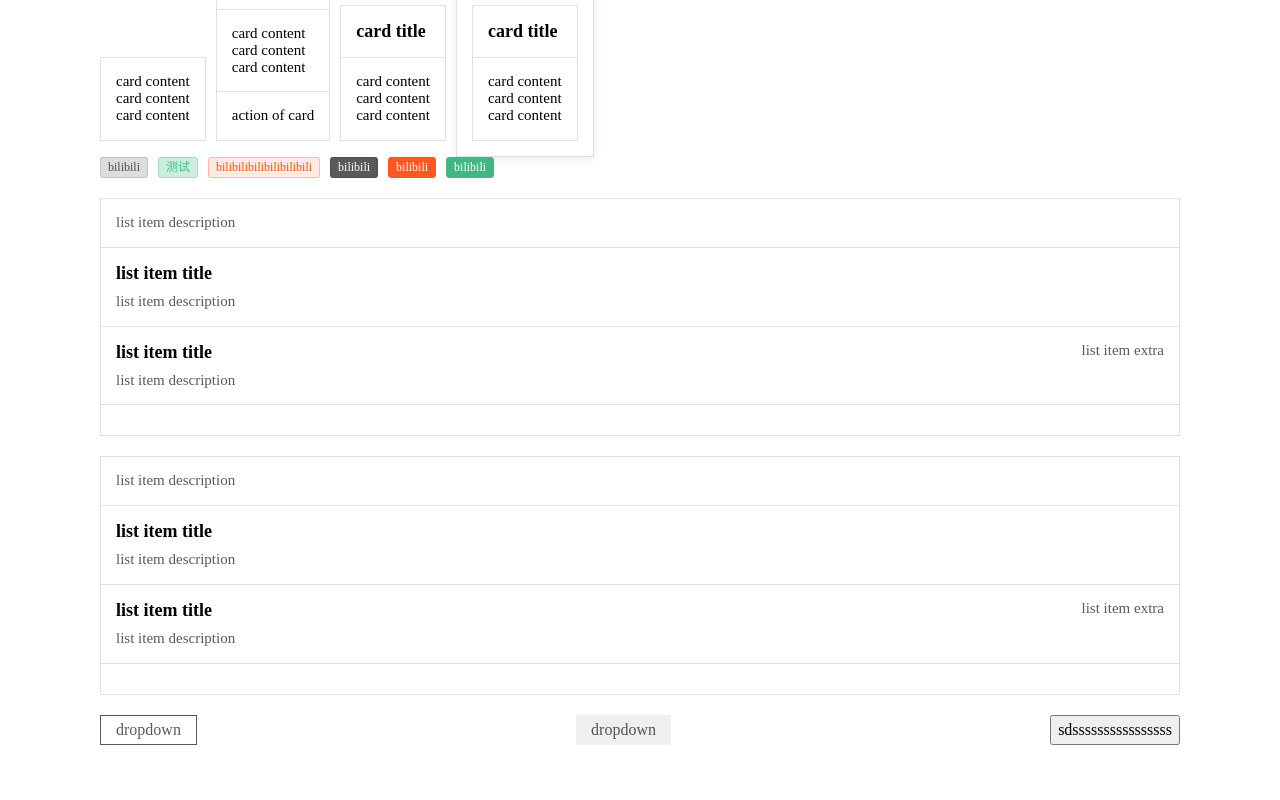
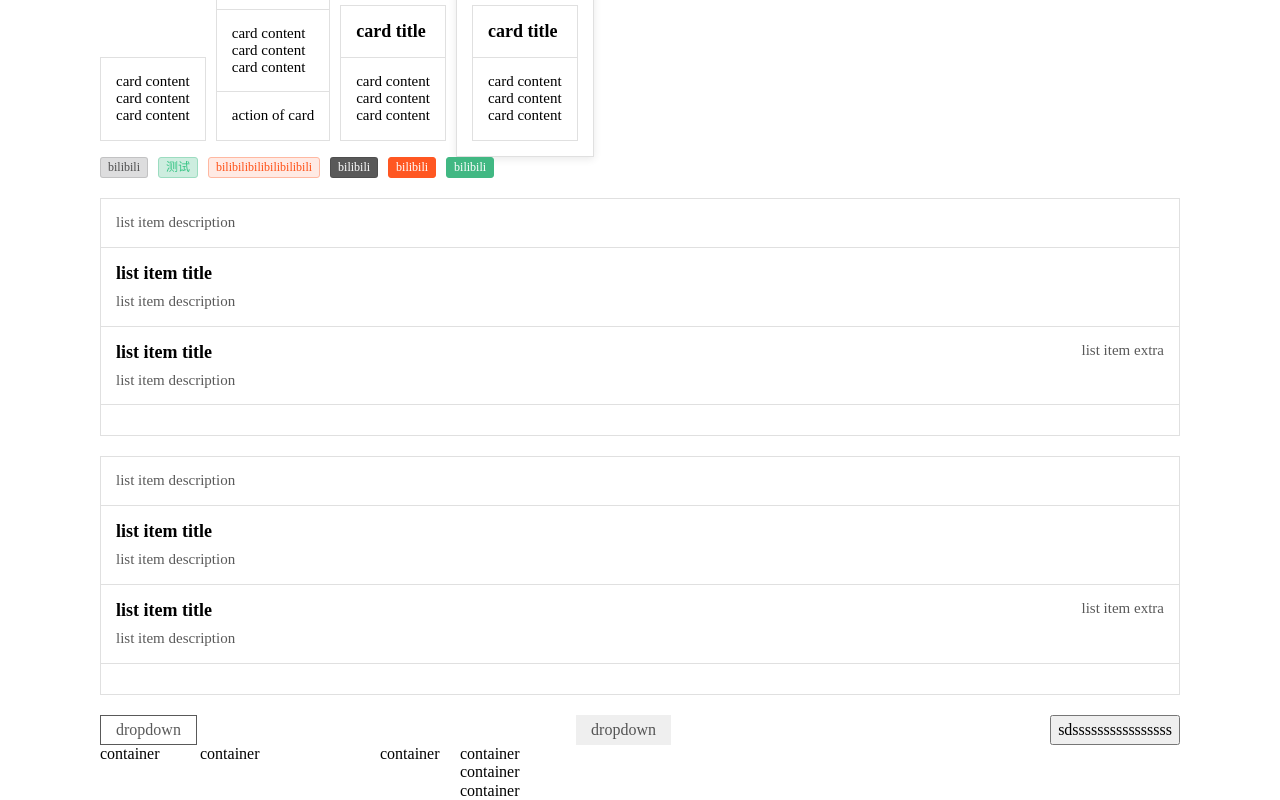
Before and after one commit to MinatoHikari/Vuless, a Vue app: page / in a window 1280 px wide. Shown: the part 405-1205 px from the top of the page. Before the commit the page ends 1150 px from the top, so only its background shows below. Built offline with nearby package versions, Linux system fonts and the light colour scheme.

Commit message:
布局容器支持grid的column/row template属性

```diff
--- a/package.json
+++ b/package.json
@@ -9,7 +9,7 @@
   },
   "dependencies": {
     "core-js": "^3.6.5",
-    "vue": "^3.0.1"
+    "vue": "^3.0.2"
   },
   "devDependencies": {
     "@typescript-eslint/eslint-plugin": "^2.33.0",
--- a/src/App.vue
+++ b/src/App.vue
@@ -308,10 +308,22 @@
 
     </div>
 
+    <vl-container type="grid" :grid="gridConfig">
+        <div>container</div>
+        <div>container</div>
+        <div>container</div>
+        <div>
+            <div>container</div>
+            <div>container</div>
+            <div>container</div>
+        </div>
+    </vl-container>
+
 </template>
 
 <script lang="ts">
 import { defineComponent, ref } from 'vue';
+import { Grid } from "@/components/container/container.vue";
 
 export default defineComponent({
     name: 'App',
@@ -327,10 +339,18 @@ export default defineComponent({
         const dropdown333 = ref();
         const dropdown3333 = ref();
 
+        const gridConfig: Grid = {
+            columns: {
+                repeat: 3,
+                template: ["100px", "2fr", [10, 80]],
+            },
+        };
+
         return {
             onclick,
             dropdown,
-            dropdown2, dropdown3, dropdown333,dropdown3333
+            dropdown2, dropdown3, dropdown333, dropdown3333,
+            gridConfig
         };
     },
 });
--- /dev/null
+++ b/src/components/container/container.styl
@@ -0,0 +1,4 @@
+@import "../../styles/base.styl"
+
+.vl-container-grid
+    display grid
--- /dev/null
+++ b/src/components/container/container.vue
@@ -0,0 +1,75 @@
+<script lang="tsx">
+import { defineComponent, reactive, PropType, computed } from "vue";
+import getSlot from '@/utils/getSlot';
+
+interface PropT {
+    type: string,
+    grid: Grid
+}
+
+export interface Grid {
+    columns?: ColumnsAndRows
+    rows?: ColumnsAndRows
+}
+
+interface ColumnsAndRows {
+    repeat?: number | "auto-fill",
+    template: (string | number | [(string | number), (string | number)])[],
+}
+
+const defaultGrid = {
+    gridTemplateColumns: "repeat(1,100%)",
+    gridTemplateRows: "",
+};
+
+export default defineComponent({
+    name: "vl-container",
+    props: {
+        type: {
+            type: String,
+            default: "flex"
+        },
+        grid: {
+            type: Object as PropType<Grid>,
+        }
+    },
+    setup(props, { slots }) {
+
+        const classes: string[] = reactive([]);
+
+        classes.push(`vl-container-${props.type}`);
+        let style = reactive({ ...defaultGrid });
+
+        const getGridColumnsAndRows: (param: ColumnsAndRows) => string
+            = (param) => {
+            let repeat = param.repeat ? param.repeat : "auto-fill";
+            let template = "";
+            for (let item of param.template) {
+                if (typeof item === 'number') {
+                    template = template + `${item}px` + " ";
+                } else if (typeof item === "string") {
+                    template = template + item + " ";
+                } else {
+                    const placeHolder1 = typeof item[0] === "number" ? `${item[0]}px` : item[0];
+                    const placeHolder2 = typeof item[1] === "number" ? `${item[1]}px` : item[1];
+                    template = template + `minmax(${placeHolder1}, ${placeHolder2})`;
+                }
+            }
+            return `repeat(${repeat},${template})`;
+        };
+
+        if (props.type === 'grid' && props.grid) {
+            style.gridTemplateColumns = props.grid.columns ? getGridColumnsAndRows(props.grid.columns) : style.gridTemplateColumns;
+            style.gridTemplateRows = props.grid.rows ? getGridColumnsAndRows(props.grid.rows) : style.gridTemplateRows;
+        }
+
+        return () => (
+            <div class={classes} style={style}>
+                {getSlot(slots)}
+            </div>
+        );
+    }
+});
+</script>
+
+<style lang="stylus" src="./container.styl"/>
--- a/src/components/dropdown/dropdown.styl
+++ b/src/components/dropdown/dropdown.styl
@@ -6,4 +6,3 @@
     background-color white
     z-index 1
     box-shadow $box-shadow-container
-    width 100%
--- a/src/main.ts
+++ b/src/main.ts
@@ -7,6 +7,7 @@ import tag from './components/tag/tag.vue'
 import list from './components/list/list.vue'
 import listItem from './components/list/list-item/list-item.vue'
 import dropdown from './components/dropdown/dropdown.vue'
+import container from './components/container/container.vue'
 
 const app = createApp(App)
 
@@ -16,5 +17,6 @@ app.component(tag.name, tag)
 app.component(list.name, list)
 app.component(dropdown.name, dropdown)
 app.component(listItem.name, listItem)
+app.component(container.name, container)
 
 app.mount('#app')
```
Also changed, not shown: 1 other file (tests, documents, lock files or other folders).
